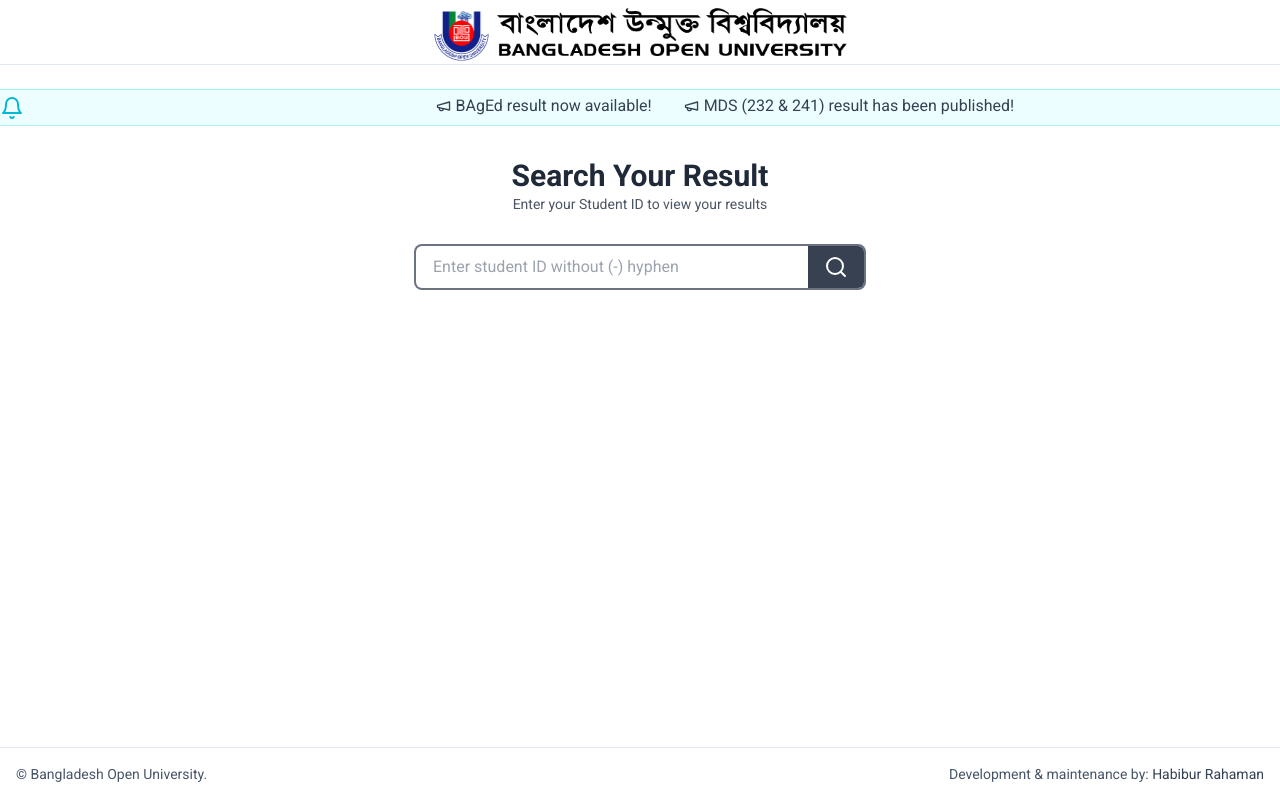
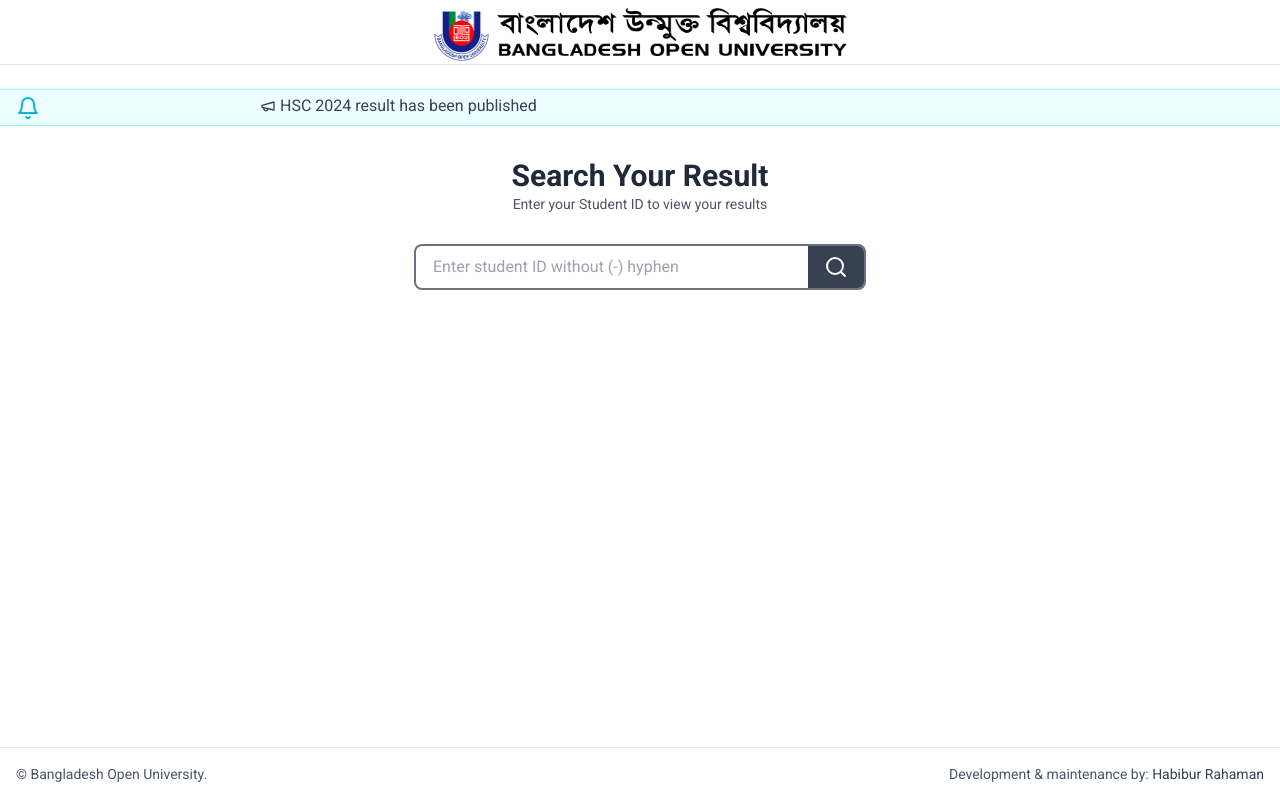
Before and after one commit to creativehabib/bou-exam-result-nextjs, a Next.js app: page / in a window 1280 px wide. Built offline with nearby package versions, Linux system fonts and the light colour scheme.

Commit message:
notice Update

```diff
--- a/src/components/common/Notice.tsx
+++ b/src/components/common/Notice.tsx
@@ -4,8 +4,8 @@
 const Notice = () => {
   return (
     <div>
-        <div className="mb-8 overflow-hidden mt-4" data-v-2fd469dd="">
-          <div className="bg-cyan-50 border-cyan-200 shadow-sm border-y border-y-cyan-200" data-v-2fd469dd="">
+        <div className="mb-8 bg-cyan-50 border-cyan-200 shadow-sm border-y border-y-cyan-200 px-4 overflow-hidden mt-4" data-v-2fd469dd="">
+          <div className="" data-v-2fd469dd="">
             <div className="py-1" data-v-2fd469dd="">
               <div className="flex items-center" data-v-2fd469dd="">
                 <Bell size={24} className='text-cyan-500 mr-2 flex-shrink-0'/>
@@ -13,11 +13,7 @@
                   <div className="animate-marquee-horizontal whitespace-nowrap" data-v-2fd469dd="">
                   <span className="inline-flex items-center mx-4 text-gray-700" data-v-2fd469dd="">
                       <Megaphone className='h-4 w-4 mr-1'/>
-                      BAgEd result now available!
-                    </span>
-                    <span className="inline-flex items-center mx-4 text-gray-700" data-v-2fd469dd="">
-                      <Megaphone className='h-4 w-4 mr-1'/>
-                      MDS (232 & 241) result has been published!
+                      HSC 2024 result has been published
                     </span>
                   </div>
                 </div>
```
